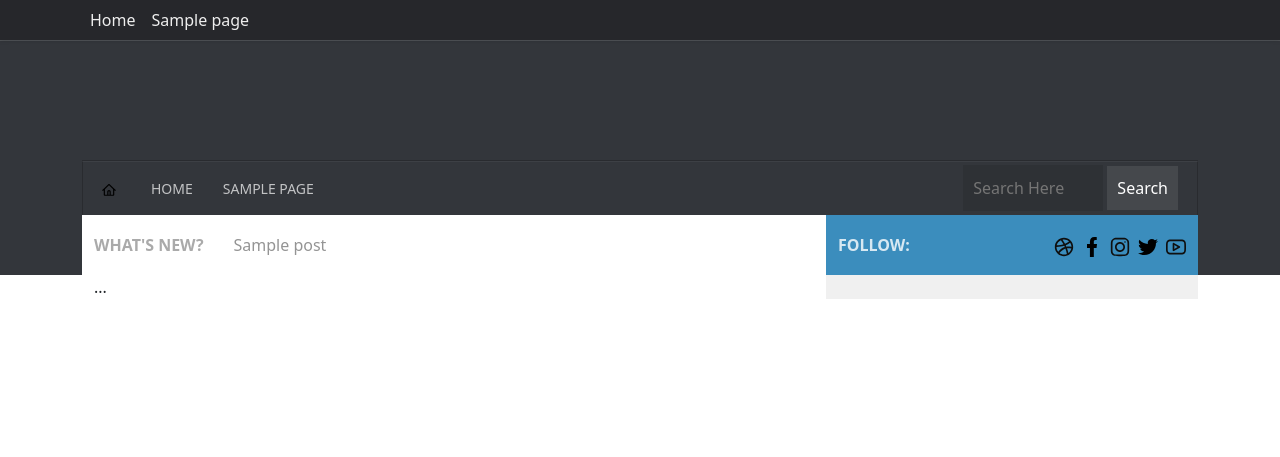
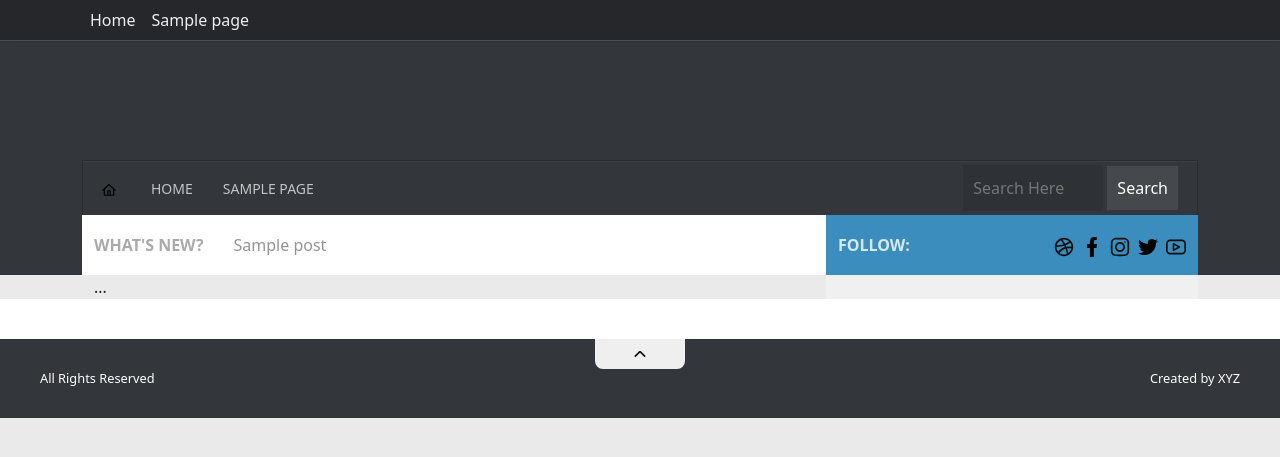
Before and after one commit to nathaliaveneziano/b7web, a WordPress theme: template ZP/WORDPRESS_THEME_I/minimag/index.php in a window 1280 px wide. Shown: the top 457 px of the page. Run offline with PHP 8.4 and a stand-in for WordPress, Linux system fonts and the light colour scheme; the site name, menu and one post (Sample post) are stand-ins, and other content is empty.

Commit message:
Projeto: Tema do zero: Footer

```diff
--- a/ZP/WORDPRESS_THEME_I/minimag/assets/css/template.css
+++ b/ZP/WORDPRESS_THEME_I/minimag/assets/css/template.css
@@ -1,5 +1,7 @@
 body {
   margin: 0;
+  background-color: #eaeaea;
+  scroll-behavior: smooth;
 }
 
 body.admin-bar {
@@ -235,3 +276,46 @@ aside .wp-block-tag-cloud a {
 aside .wp-block-tag-cloud a:hover {
   background: rgba(158, 202, 78, 0.5);
 }
+
+/* FOOTER */
+
+/* FOOTER WIDGETS */
+.footer-widgets {
+  background-color: #fff;
+  padding: 20px;
+  display: flex;
+  justify-content: space-between;
+  align-items: flex-start;
+}
+
+.footer-widgets .widget {
+  width: 100%;
+  padding: 20px;
+}
+
+.footer-credits {
+  font-size: 80%;
+  background: #33363b;
+  color: white;
+  display: flex;
+  justify-content: space-between;
+  padding: 30px 40px;
+  position: relative;
+}
+
+.footer-credits .back-to-top {
+  position: absolute;
+  top: 0;
+  left: 50%;
+  margin-left: -45px;
+  width: 90px;
+  height: 30px;
+  border: none;
+  border-bottom-left-radius: 8px;
+  border-bottom-right-radius: 8px;
+  cursor: pointer;
+}
+
+.footer-credits .back-to-top img {
+  height: 20px;
+}
--- a/ZP/WORDPRESS_THEME_I/minimag/assets/js/script.js
+++ b/ZP/WORDPRESS_THEME_I/minimag/assets/js/script.js
@@ -0,0 +1,6 @@
+jQuery(function () {
+  jQuery('.back-to-top').on('click', function () {
+    jQuery('html, body').animate({ scrollTop: 0 }, 800);
+    return false;
+  });
+});
--- a/ZP/WORDPRESS_THEME_I/minimag/footer.php
+++ b/ZP/WORDPRESS_THEME_I/minimag/footer.php
@@ -1,4 +1,18 @@
-  <?php wp_footer(); ?>
-  </body>
-
-</html>
+  <footer>
+    <div class="footer-widgets">
+      <?php
+      if (is_active_sidebar('nv_sidebar_footer')) {
+        dynamic_sidebar('nv_sidebar_footer');
+      }
+      ?>
+    </div>
+    <div class="footer-credits">
+      <span>All Rights Reserved</span>
+      <span>Created by XYZ</span>
+      <button class="back-to-top">
+        <img src="<?= get_template_directory_uri() . '/assets/images/arrow.svg'; ?>" alt="Scroll">
+      </button>
+    </div>
+  </footer>
+<?php wp_footer(); ?>
+</body>
--- a/ZP/WORDPRESS_THEME_I/minimag/include/setup.php
+++ b/ZP/WORDPRESS_THEME_I/minimag/include/setup.php
@@ -24,8 +24,18 @@ function nv_widgets()
 {
   register_sidebar(array(
     'name' => __('Sidebar Lateral', 'minimag'),
-    'id' => 'nv_sidebar',
+    'id' => 'nv_sidebar_aside',
     'description' => __('Sidebar Lateral', 'minimag'),
+    'before_widget' => '<div id="%1$s" class="widget %2$s">',
+    'after_widget' => '</div>',
+    'before_title' => '<h4 class="widget_title">',
+    'after_title' => '</h4>',
+  ));
+
+  register_sidebar(array(
+    'name' => __('Sidebar Rodapé', 'minimag'),
+    'id' => 'nv_sidebar_footer',
+    'description' => __('Sidebar Rodapé', 'minimag'),
     'before_widget' => '<div id="%1$s" class="widget %2$s">',
     'after_widget' => '</div>',
     'before_title' => '<h4 class="widget_title">',
--- a/ZP/WORDPRESS_THEME_I/minimag/sidebar.php
+++ b/ZP/WORDPRESS_THEME_I/minimag/sidebar.php
@@ -1,7 +1,7 @@
 <aside class="col-sm-4">
   <?php
-  if (is_active_sidebar('nv_sidebar')) {
-    dynamic_sidebar('nv_sidebar');
+  if (is_active_sidebar('nv_sidebar_aside')) {
+    dynamic_sidebar('nv_sidebar_aside');
   }
   ?>
 </aside>
```
Also changed, not shown: other parts of ZP/WORDPRESS_THEME_I/minimag/assets/css/template.css (+39 -0 lines).
